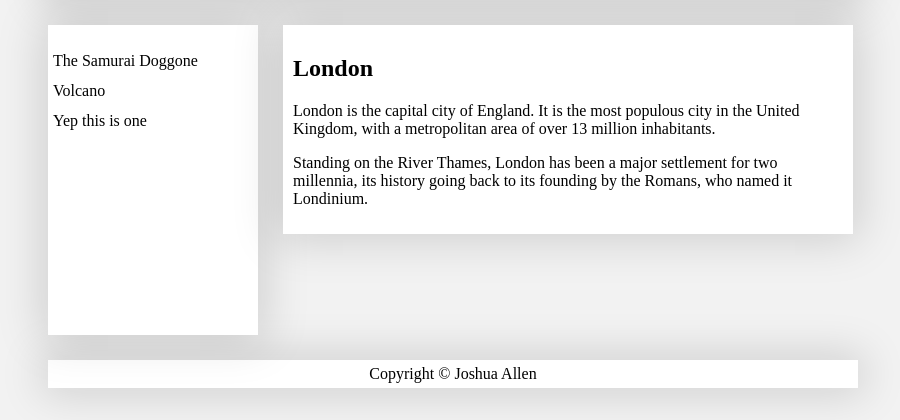
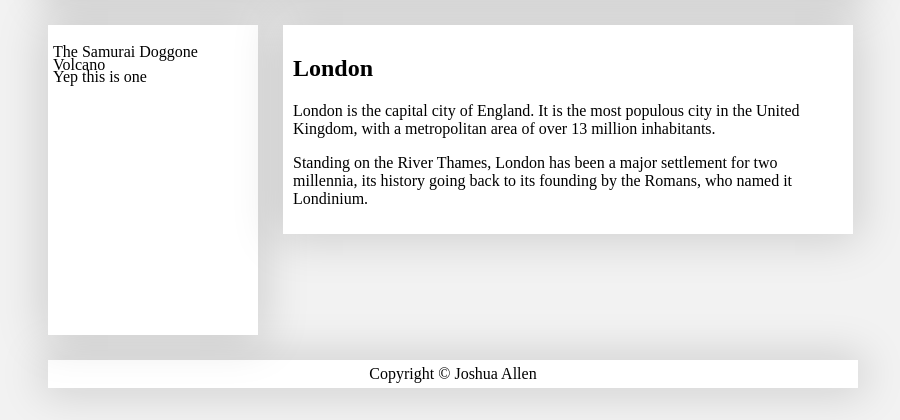
Before and after one commit to Joshua-Allen/Joshua-Allen.github.io, a PHP site: page / in a window 1280 px wide. Shown: the part 88-508 px from the top of the page, without its empty margins (187-1087 px from the left). Run offline with PHP 8.4, Linux system fonts and the light colour scheme; some libraries are stand-ins or nearby versions.

Commit message:
list small

```diff
--- a/css/test.css
+++ b/css/test.css
@@ -50,6 +50,10 @@ body {
     background-color: #F2F2F2;
 }
 
+#postList {
+	line-height: 0.8;
+}
+
 .center {
     margin: auto;
 	width: 810px;
--- a/index.html
+++ b/index.html
@@ -21,7 +21,7 @@
 
 <!-- navigation -->
 <nav>
-<dl id="list">
+<dl id="postList">
 
 </dl>
 </nav>
--- a/js/test.js
+++ b/js/test.js
@@ -80,5 +80,5 @@ function add_post(xml, index)
 //
 function update_page()
 {
-	populateList("list");
+	populateList("postList");
 }
```
